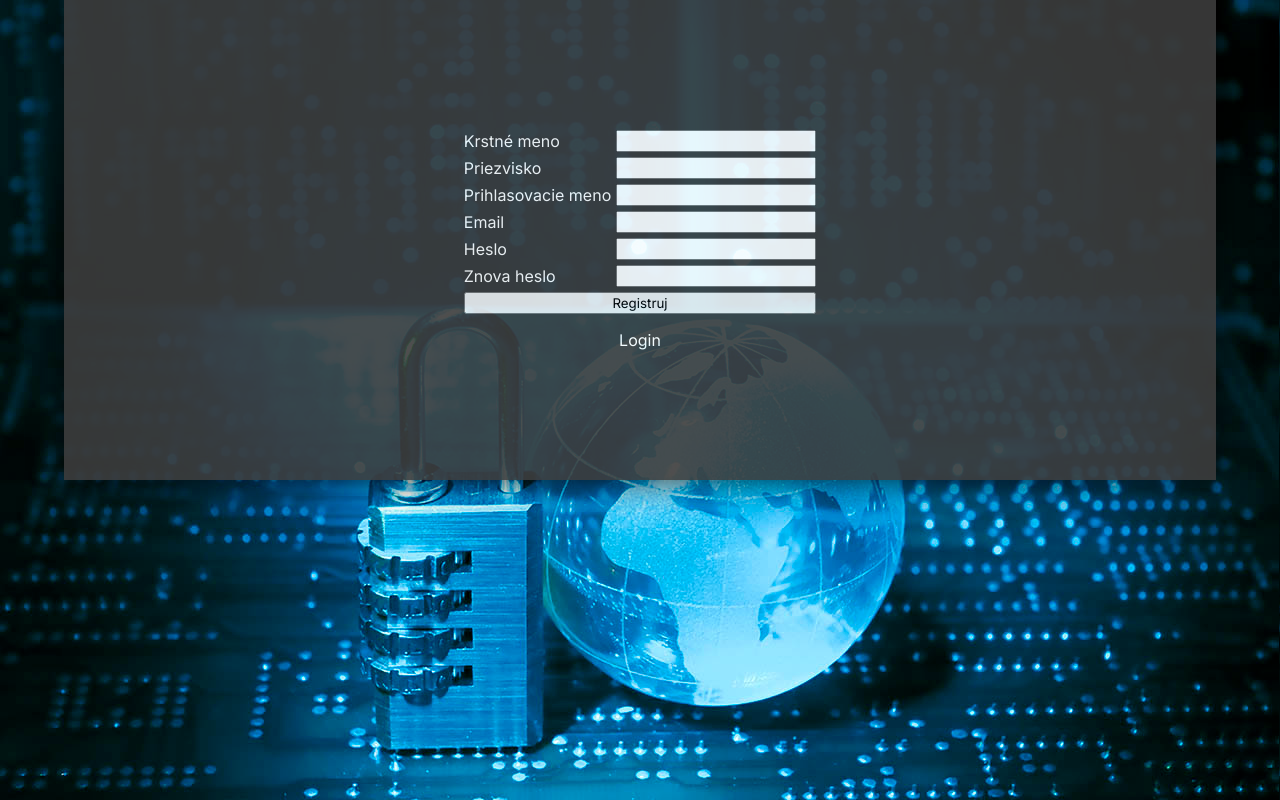
After one commit to xburir/upb-zadanie2-webapi, a Flask app: page /register in a window 1280 px wide. The commit adds this page. Run offline with Flask 2, Linux system fonts and the light colour scheme; some libraries are stand-ins or nearby versions.

Commit message:
FEAT: implements sessions, login, logout, register forms

```diff
--- a/flaskr/app.py
+++ b/flaskr/app.py
@@ -6,7 +6,7 @@ import time
 from io import BytesIO
 from glob import glob
 from zipfile import ZipFile
-from flask import Flask, flash, request, redirect, render_template, send_from_directory, send_file
+from flask import Flask, flash, request, redirect, render_template, send_from_directory, send_file, session
 from decryption import decrypt_file
 from werkzeug.utils import secure_filename
 from encryption import encrypt_file
@@ -71,6 +71,9 @@ def allowed_file(filename):
 
 @app.route('/encrypt', methods=['GET', 'POST'])
 def upload_file():
+    if "user" not in session:
+        print("user not in session")
+        return redirect('/login')
     if request.method == 'POST':
         if "open" in request.form:
             pubKey, privKey = generate_RSA()
@@ -128,7 +131,7 @@ def upload_file():
                                 as_attachment=True)
             else:
                 flash('Invalid files submitted')
-    return render_template('base.html.jinja', mode='encrypt')
+    return render_template('endecrypt.html.jinja', mode='encrypt')
 
 def find(list, condition):
     for i in range(len(list)):
@@ -138,6 +141,8 @@ def find(list, condition):
 
 @app.route('/decrypt', methods=['GET', 'POST'])
 def decrypt():
+    if "user" not in session:
+        return redirect('/login')
     if request.method == 'POST':
         if 'file' not in request.files:
             flash('No file part')
@@ -167,7 +172,7 @@ def decrypt():
         decrypt_file(file_to_decrypt.filename, RSA_private_key)
         return send_from_directory(app.config["DECRYPT_UPLOAD_FOLDER"], 'decrypted.txt', as_attachment=True)
         #-------------------------------------------------------------------------------------------------------------------------------------------
-    return render_template('base.html.jinja', mode='decrypt')
+    return render_template('endecrypt.html.jinja', mode='decrypt')
 
 @app.route('/')
 def redirect_to_encrypt():
@@ -175,10 +180,14 @@ def redirect_to_encrypt():
 
 @app.route('/uploads/<name>')
 def download_file(name):
+    if "user" not in session:
+        return redirect('/login')
     return send_from_directory(app.config["UPLOAD_FOLDER"], name, as_attachment=True)
 
 @app.route('/download')
 def download_decrypter():
+    if "user" not in session:
+        return redirect('/login')
     return send_from_directory("../","Offline_Decrypter.exe", as_attachment=True)
 
 '''
@@ -213,12 +222,13 @@ def register(userName,password,firstName,lastName,email):
         params = (userName,hashed_pass,salt,firstName,lastName,email)
         cursor.execute(statement,params)
         mysql.connection.commit()
-        flash("register susccess")
         cursor.close()
+        return 0
     except Exception as e:
         print(e)
         if(e.args[0] == 1062):
             flash("Username or email address already exists")
+        return -1
 
 
 def login(userName,password):
@@ -228,13 +238,29 @@ def login(userName,password):
     cursor.execute("SELECT * FROM users WHERE userName = %s",[userName])
     response = cursor.fetchone()
     if(hashed_pass == response[4]):
-        flash("prihlásený")
+        return 0
     else:
         flash("Nesprávne meno alebo heslo")
+        return -1
 
 
-@app.route('/pass', methods=['GET', 'POST'])
-def password():
+@app.route('/login', methods=['GET', 'POST'])
+def login_route():
+    if "user" in session:
+        print("redirecting to encrypt")
+        return redirect('/encrypt')
+    if "login" in request.form:
+        userName = request.form.get("userName")
+        password = request.form.get("password")
+        if login(userName,password) == 0:
+            session["user"] = userName
+            return redirect(('/encrypt'))
+    return render_template('login.html.jinja')
+
+@app.route('/register', methods=['GET','POST'])
+def register_route():
+    if "user" in session:
+        return redirect('/encrypt')
     if "register" in request.form:
         firstName = request.form.get("firstName")
         lastName = request.form.get("lastName")
@@ -242,16 +268,15 @@ def password():
         userName = request.form.get("userName")
         password = request.form.get("password")
         passAgain = request.form.get("passwordAgain")
-
         if(password != passAgain):
             flash("Passwords dont match")
-            return render_template('pass.html.jinja')
-        register(userName,password,firstName,lastName,email)
+            return render_template('register.html.jinja')
+        if register(userName,password,firstName,lastName,email) == 0:
+            session["user"] = userName
+            return redirect('/encrypt')
+    return render_template('register.html.jinja')
 
-    if "login" in request.form:
-        userName = request.form.get("userName")
-        password = request.form.get("password")
-        login(userName,password)
-
-
-    return render_template('pass.html.jinja')
+@app.route('/logout')
+def logout_route():
+    session.pop("user",None)
+    return redirect('/login')
--- a/flaskr/static/style.css
+++ b/flaskr/static/style.css
@@ -25,7 +25,7 @@ body {
 
 section {
   display: flex;
-  justify-content: space-evenly;
+  justify-content: center;
   align-items: center;
   flex-direction: column;
   height: 60vh;
@@ -52,12 +52,18 @@ header{
 }
 
 
-nav a {
+
+nav a, nav p{
   text-decoration: none;
   display: inline-block;
   color: black;
+  margin: 0;
 }
 
+nav p{
+  color: white;
+  font-size: 30px;
+}
 
 nav ul{
   list-style: none;
@@ -93,3 +99,17 @@ a:hover { text-decoration: none; }
 
 
 a:active { text-decoration: none; }
+
+form{
+  display: flex;
+  flex-direction: column;
+  gap: 5px;
+}
+
+div.row{
+  display: flex;
+  justify-content: space-between;
+  align-content: stretch;
+  align-items: center;
+  gap: 5px;
+}
--- /dev/null
+++ b/flaskr/templates/register.html.jinja
@@ -0,0 +1,56 @@
+<html lang="en">
+
+<head>
+  <meta charset="UTF-8" />
+  <meta http-equiv="X-UA-Compatible" content="IE=edge" />
+  <meta name="viewport" content="width=device-width, initial-scale=1.0" />
+  <title>Zadanie 2</title>
+  <link rel="stylesheet" href="../static/style.css" />
+  <link rel="preconnect" href="https://fonts.googleapis.com" />
+  <link rel="preconnect" href="https://fonts.gstatic.com" crossorigin />
+  <link href="https://fonts.googleapis.com/css2?family=Inter:wght@400;500;700&display=swap" rel="stylesheet" />
+</head>
+
+<body>
+  <div class="center">
+    <section>
+        {% for mesg in get_flashed_messages() %}
+            <p>{{mesg}}</p>
+        {% endfor %}
+      <form method=post enctype=multipart/form-data>
+
+        <div class="row">
+          <label for="firstName">Krstné meno</label>
+          <input type="text" id="firstName" maxlength="20" name="firstName" required>
+        </div>
+        <div class="row">
+          <label for="lastName">Priezvisko</label>
+          <input type="text" id="lastName" maxlength="20" name="lastName" required>
+        </div>
+        <div class="row">
+          <label for="userName">Prihlasovacie meno</label>
+          <input type="text" id="userName" maxlength="20" name="userName" required>
+        </div>
+        <div class="row">
+          <label for="email">Email</label>
+          <input type="email" id="email" name="email" required>
+        </div>
+
+        <div class="row">
+          <label for="password">Heslo</label>
+          <input type="password" id="password" maxlength="30" name="password" required>
+        </div>
+        <div class="row">
+          <label for="passwordAgain">Znova heslo</label>
+          <input type="password" id="passwordAgain" maxlength="30" name="passwordAgain" required>
+        </div>
+
+        <input type=submit value=Registruj name=register>
+      </form>
+      <a class="link" href="login">Login</a>
+    </section>
+
+  </div>
+</body>
+
+</html>
--- a/requirements.txt
+++ b/requirements.txt
@@ -11,3 +11,5 @@ Werkzeug==2.0.3
 zipp==3.6.0
 pycryptodome==3.15.0
 rsa==4.9
+mysql
+flask_mysqldb
```
Also changed, not shown: flaskr/templates/base.html.jinja (deleted, +0 -56 lines), flaskr/templates/endecrypt.html.jinja (added, +60 -0 lines), flaskr/templates/login.html.jinja (added, +43 -0 lines), flaskr/templates/pass.html.jinja (deleted, +0 -58 lines).
